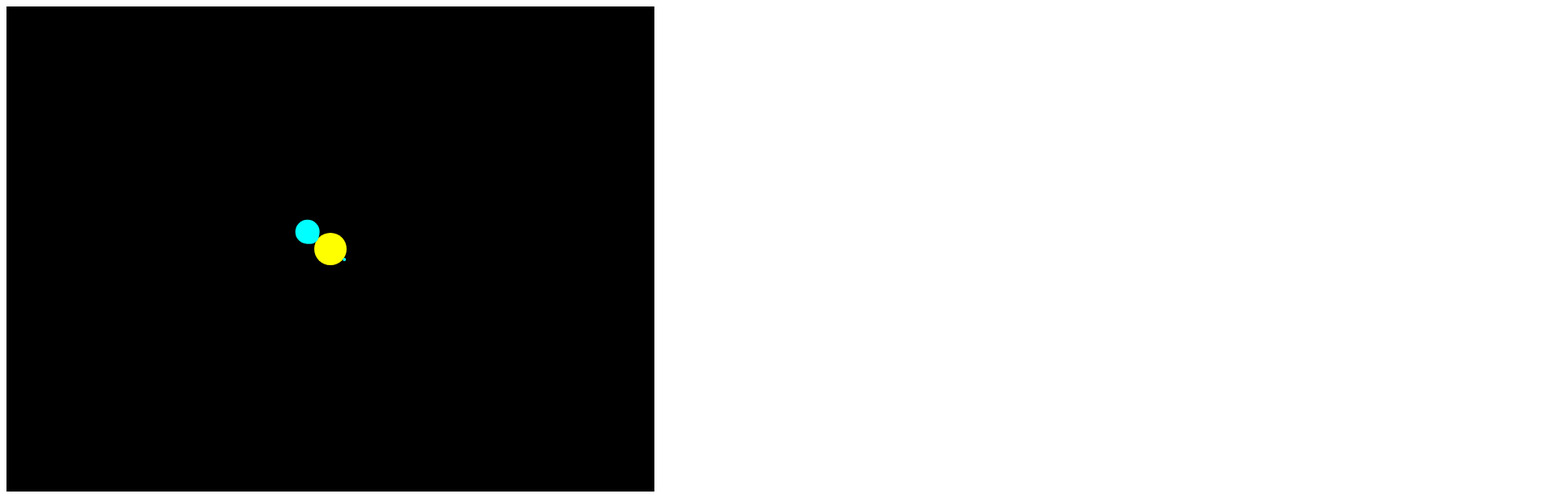
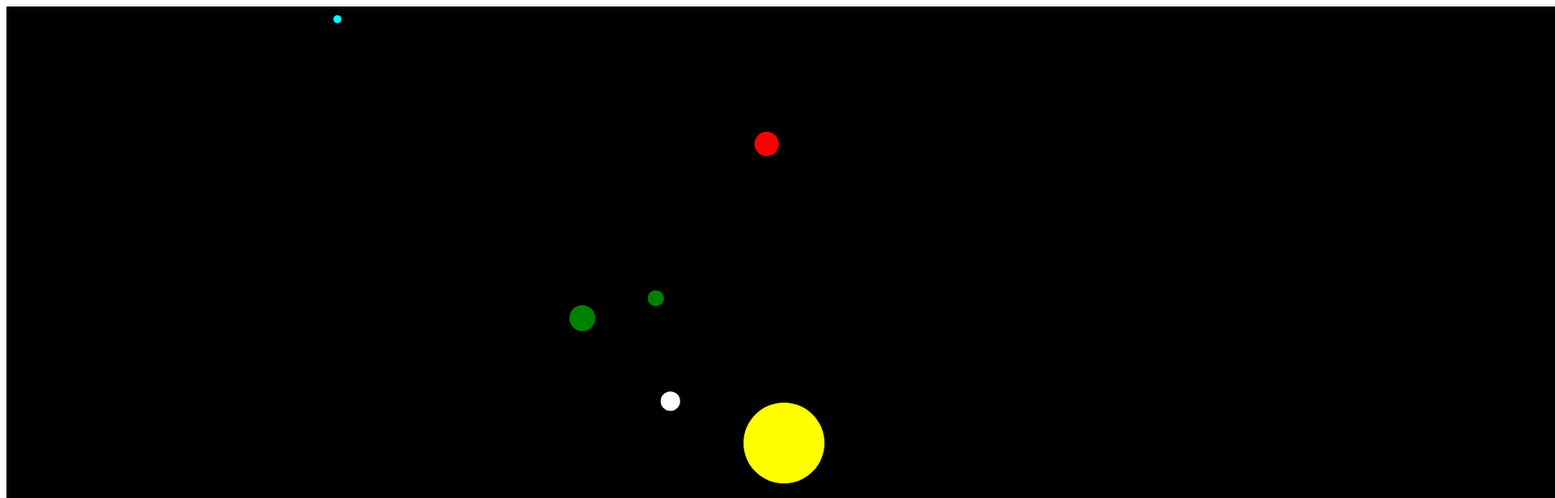
Before and after one commit to lmlorca/canvas-sandbox, a plain HTML site: page orbiter/index.html in a window 1280 px wide. Shown: the top 616 px of the page at 81% size, 1920 px wide, since content can reach past the window. Drawn offline with Linux system fonts and the light colour scheme.

Commit message:
Success, físicas newtonianas implementadas. Co-authored-by: lmlorca <luismlorca@gmail.com>

```diff
--- a/orbiter/index.html
+++ b/orbiter/index.html
@@ -6,7 +6,7 @@
     <title>Orbiter</title>
   </head>
   <body>
-    <canvas id="canvas" width="800" height="600" />
+    <canvas id="canvas" width="1920" height="1080" />
     <script src="./index.js"></script>
   </body>
 </html>
--- a/orbiter/index.js
+++ b/orbiter/index.js
@@ -11,21 +11,29 @@ window.onload = function () {
    *
    *
    */
+  const GRAVITY = 0.6;
   class Circle {
     x;
     y;
     r;
     color;
-    magnitude = 1;
+    mass = 0;
+    /*inertia = {
+      x: 0,
+      y: 0,
+    };*/
     velocity = {
-      x: 1,
-      y: 1,
+      x: 0,
+      y: 0,
     };
-    constructor(x, y, r, color) {
+    constructor(x, y, r, color, mass, velocity) {
       this.x = x;
       this.y = y;
       this.r = r;
       this.color = color;
+      this.mass = mass;
+      this.velocity = velocity;
+      //this.inertia = inertia;
     }
     draw() {
       ctx.fillStyle = this.color;
@@ -34,6 +42,8 @@ window.onload = function () {
       ctx.fill();
     }
     moveTo(star) {
+      const distance = this.distanceTo(star);
+      const attraction = this.getAttractForce(distance, star);
       // https://stackoverflow.com/questions/20762079/moving-an-object-towards-a-point-in-javascript
 
       // Delta entre destino y origen
@@ -43,33 +53,27 @@ window.onload = function () {
       // Ángulo entre ambos puntos
       const angle = Math.atan2(deltaY, deltaX);
 
-      if (this.distanceTo(star) > star.r + this.r) {
-        // Obtener vector de velocidad
-        this.velocity.x = this.magnitude * Math.cos(angle);
-        this.velocity.y = this.magnitude * Math.sin(angle);
+      // if (distance > star.r + this.r) {
+      //   // Obtener vector de velocidad
+      this.velocity.x += attraction * Math.cos(angle);
+      this.velocity.y += attraction * Math.sin(angle);
 
-        this.move();
+      console.log(this.velocity.x);
 
-        // Magnitude hackerino
-        // Me invento una masa que son los diametros
-        const totalMass = this.r * 2 + star.r * 2;
+      this.move();
+      // }
+    }
 
-        // Esto jfue cacharreando
-        // Se ve bien, sobre todo por la masa, pero no creo que sea correcto
-        this.magnitude =
-          this.magnitude + ((this.distanceTo(star) / 1000) * totalMass) / 1000;
-
-        // this.magnitude = this.magnitude + this.distanceTo(star) / 1000;
-
-        // this.magnitude = this.magnitude + totalMass / 1000;
-
-        // console.log(((this.distanceTo(star) / 1000) * totalMass) / 1000);
-      }
+    getAttractForce(distance, star) {
+      const force = GRAVITY * ((this.mass * star.mass) / Math.pow(distance, 2));
+      return force;
     }
 
     move() {
       this.x += this.velocity.x;
       this.y += this.velocity.y;
+      // this.x += this.inertia.x;
+      // this.y += this.inertia.y;
     }
 
     distanceTo(star) {
@@ -83,11 +87,28 @@ window.onload = function () {
       return Math.floor(distance);
     }
   }
-  const sun = new Circle(canvas.width / 2, canvas.height / 2, 20, "yellow");
-  const planet = new Circle(0, 0, 5, "cyan");
-  const planet2 = new Circle(100, 100, 10, "cyan");
-  const planet3 = new Circle(0, 0, 15, "cyan");
-  const planet4 = new Circle(canvas.width, canvas.height, 2, "cyan");
+  const sun = new Circle(
+    canvas.width / 2,
+    canvas.height / 2,
+    50,
+    "yellow",
+    1700
+  );
+  // const planet = new Circle(400, 200, 5, "cyan", 20, { x: 1, y: -1 });
+  // const planet2 = new Circle(1200, 200, 15, "red", 50, { x: 3, y: 6 });
+  // const planet3 = new Circle(1300, 300, 10, "green", 30, { x: 3, y: 6 });
+
+  const planets = [
+    new Circle(400, 200, 5, "cyan", 20, { x: 1, y: 5 }),
+    new Circle(1200, 200, 15, "red", 50, { x: 3, y: 6 }),
+    new Circle(500, 800, 10, "green", 33, { x: 4, y: 3 }),
+    new Circle(500, 800, 12, "green", 44, { x: 4, y: 3 }),
+    new Circle(500, 800, 14, "green", 55, { x: 4, y: 3 }),
+    new Circle(500, 800, 16, "green", 66, { x: 4, y: 3 }),
+    new Circle(400, 200, 5, "cyan", 30, { x: 1, y: 5 }),
+    new Circle(400, 200, 5, "cyan", 15, { x: 10, y: 3 }),
+    new Circle(1100, 600, 12, "white", 18, { x: -4.5, y: 10 }),
+  ];
   /*
    *
    *
@@ -98,18 +119,13 @@ window.onload = function () {
     ctx.fillStyle = "black";
     ctx.fillRect(0, 0, canvas.width, canvas.height);
 
-    // Draw objects
     sun.draw();
-    planet.draw();
-    planet2.draw();
-    planet3.draw();
-    planet4.draw();
 
-    // Move objects
-    planet.moveTo(sun);
-    planet2.moveTo(sun);
-    planet3.moveTo(sun);
-    planet4.moveTo(sun);
+    // Update planets
+    for (planet of planets) {
+      planet.draw();
+      planet.moveTo(sun);
+    }
   }
 
   /*
```
